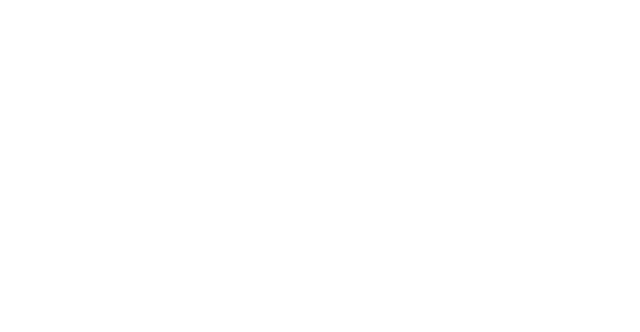
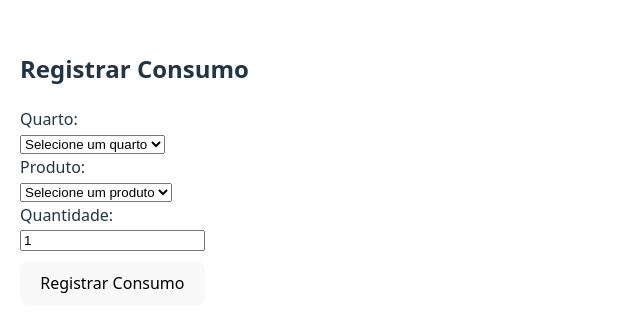
Before and after one commit to Ibraeltassa/hotel-graciosa-frontend, a React (Vite) app: page /registrar-consumo in a window 1280 px wide. Before the commit this address had no page. Shown: the part 232-564 px from the top of the page, without its empty margins (0-640 px from the left). Built offline with nearby package versions, Linux system fonts and the light colour scheme.

Commit message:
feat: cria tela de registro de consumo com dados simulados

```diff
--- /dev/null
+++ b/src/pages/RegistrarConsumo.jsx
@@ -0,0 +1,78 @@
+import { useState } from 'react';
+
+function RegistrarConsumo() {
+  const [quartoId, setQuartoId] = useState('');
+  const [produtoId, setProdutoId] = useState('');
+  const [quantidade, setQuantidade] = useState(1);
+
+  // Dados simulados (depois vamos puxar do backend)
+  const quartos = [
+    { id: 1, nome: 'Quarto 101' },
+    { id: 2, nome: 'Quarto 102' },
+  ];
+
+  const produtos = [
+    { id: 1, nome: 'Água Mineral' },
+    { id: 2, nome: 'Coca-Cola' },
+  ];
+
+  const handleSubmit = (e) => {
+    e.preventDefault();
+
+    const consumo = {
+      quartoId,
+      produtoId,
+      quantidade
+    };
+
+    console.log('Consumo registrado:', consumo);
+
+    // Limpar campos
+    setQuartoId('');
+    setProdutoId('');
+    setQuantidade(1);
+  };
+
+  return (
+    <div style={{ padding: '20px' }}>
+      <h2>Registrar Consumo</h2>
+      <form onSubmit={handleSubmit}>
+        <div>
+          <label>Quarto:</label><br />
+          <select value={quartoId} onChange={(e) => setQuartoId(e.target.value)}>
+            <option value="">Selecione um quarto</option>
+            {quartos.map((q) => (
+              <option key={q.id} value={q.id}>{q.nome}</option>
+            ))}
+          </select>
+        </div>
+
+        <div>
+          <label>Produto:</label><br />
+          <select value={produtoId} onChange={(e) => setProdutoId(e.target.value)}>
+            <option value="">Selecione um produto</option>
+            {produtos.map((p) => (
+              <option key={p.id} value={p.id}>{p.nome}</option>
+            ))}
+          </select>
+        </div>
+
+        <div>
+          <label>Quantidade:</label><br />
+          <input
+            type="number"
+            value={quantidade}
+            onChange={(e) => setQuantidade(e.target.value)}
+            min="1"
+          />
+        </div>
+
+        <button type="submit" style={{ marginTop: '10px' }}>
+          Registrar Consumo
+        </button>
+      </form>
+    </div>
+  );
+}
+
+export default RegistrarConsumo;
--- a/src/routes.jsx
+++ b/src/routes.jsx
@@ -4,6 +4,7 @@
 import CadastroQuartos from "./pages/CadastroQuartos";
 import CadastroProdutos from "./pages/CadastroProdutos";
 import Checkout from "./pages/Checkout";
+import RegistrarConsumo from "./pages/RegistrarConsumo";
 
 function AppRoutes() {
     return (
@@ -14,6 +15,7 @@
                 <Route path="/cadastro-quartos" element={<CadastroQuartos />} />
                 <Route path="/cadastro-produtos" element={<CadastroProdutos />} />
                 <Route path="/realizar-checkout" element={<Checkout />} />
+                <Route path="/registrar-consumo" element={<RegistrarConsumo />} />
             </Routes>
         </BrowserRouter>
     )
```
